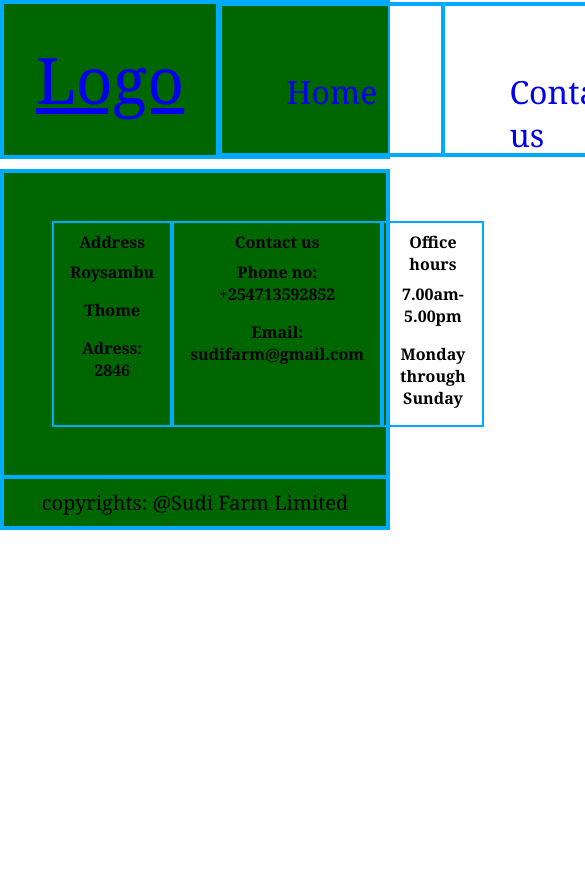
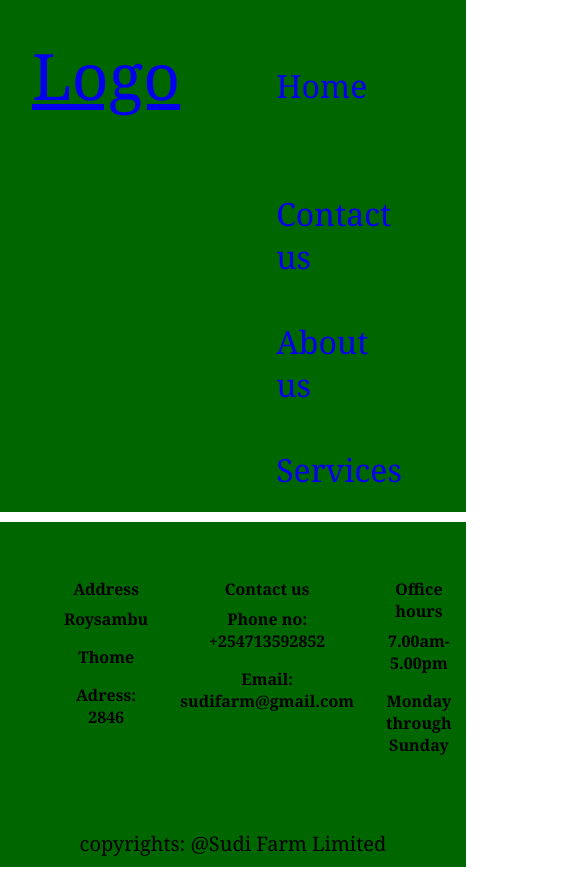
Before and after one commit to Ombiro96/Sudi-Farm-Limited, a plain HTML site: page about_us.html in a window 390 px wide. Shown: the top 877 px of the page, 585 px wide, since content can reach past the window. Before the commit the page ends 844 px from the top, so only its background shows below. Drawn offline with Linux system fonts and the light colour scheme.

Commit message:
partially fixed header

```diff
--- a/css/main.css
+++ b/css/main.css
@@ -25,8 +25,8 @@ nav,
 article,
 footer {
     /* background:#326c37; */
-    color: var(--darker);
-    border: 2px solid var(--complemantaryColor);
+    /* color: var(--darker); */
+    /* border: 2px solid var(--complemantaryColor); */
 }
 header{
     display: flex;
@@ -35,13 +35,14 @@ header{
     color: var(--lighter);
     list-style-type: none;/*removes bullets*/
     background-color: var(--mainColor);
-    width: 100%;
+    min-width: fit-content;
     /* overflow: hidden; */
 }
 ul{
     display: flex;
     /* flex-direction: row; row is the default so no need to specify */
     list-style-type: none;
+    /* flex-direction: column; */
 }
 li a{
     display: flex;
@@ -68,6 +69,14 @@ li a:hover{
 a:active, :focus {
     outline: 2px solid var(--lighter);
     background: var(--royal);
+}
+#check{
+    display: none;
+}
+.checkbox{
+    color: var(--lighter);
+    line-height: 4em;
+    font-size: 2em;
 }
 
 .centered {
@@ -142,3 +151,19 @@ footer{
     font-size: 1.25em;
     background-color: var(--mainColor);
 }
+@media screen and (max-width: 850px) {
+    ul{
+        display: flex;
+        /* flex-direction: row; row is the default so no need to specify */
+        flex-direction: column;
+        list-style-type: none;
+    }
+}
+@media screen and (max-width: 400px) {
+    ul{
+        display: flex;
+        /* flex-direction: row; row is the default so no need to specify */
+        flex-direction: column;
+        list-style-type: none;
+    }
+}
```
Also changed, not shown: home.html (+4 -0 lines).
